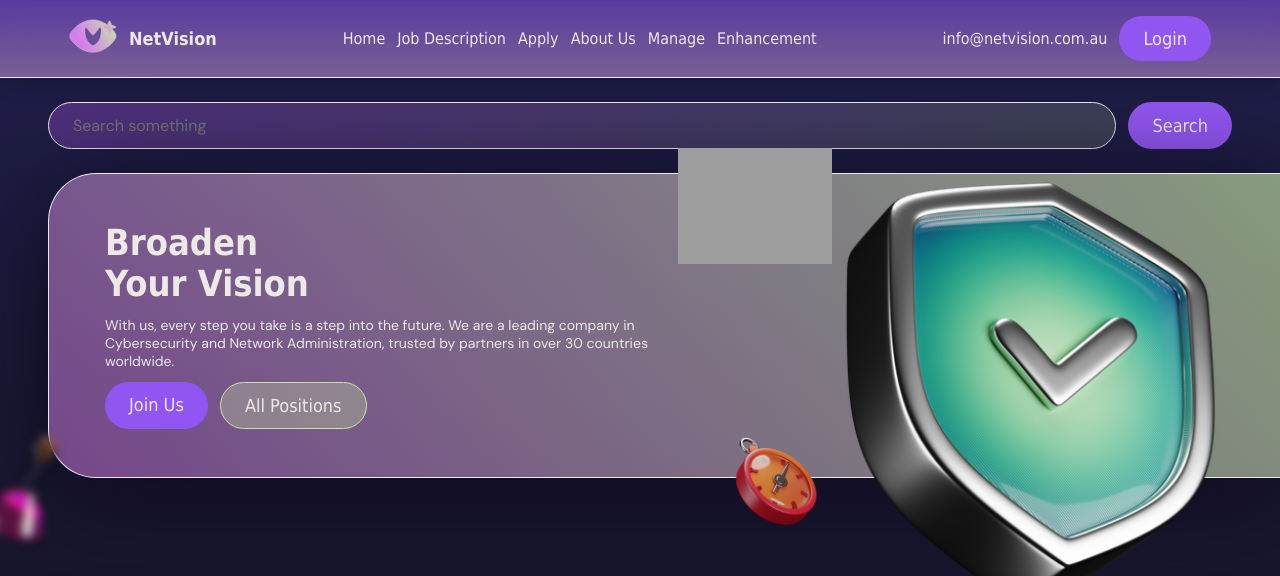
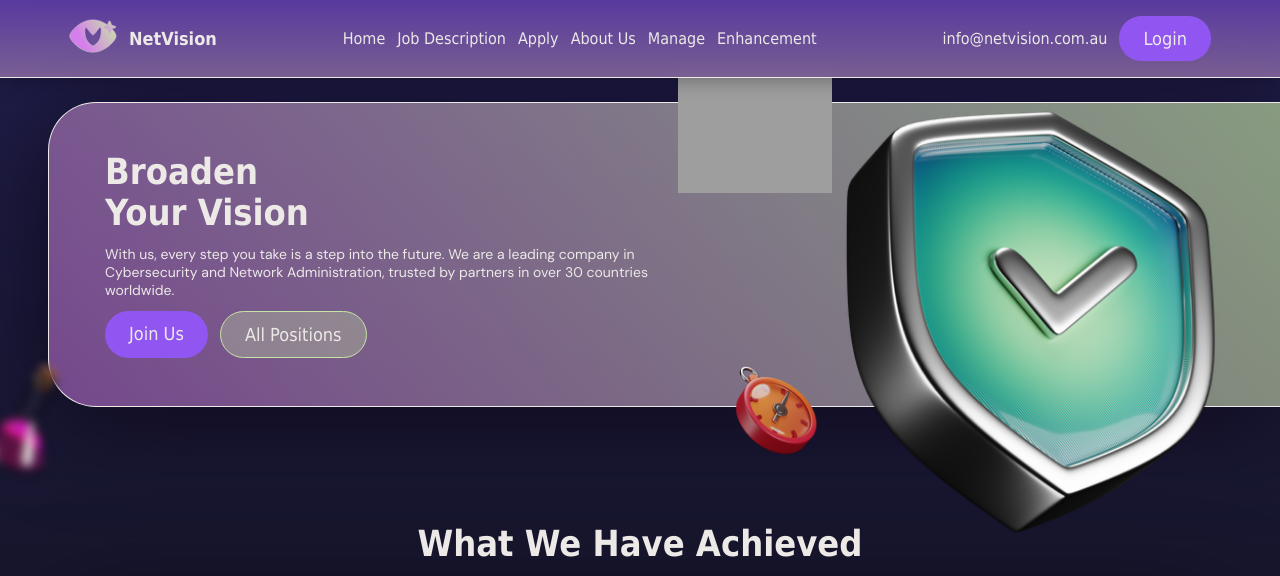
Before and after one commit to nguyenducnam06/Group-2-COS10026, a PHP site: page / in a window 1280 px wide. Shown: the top 576 px of the page. Run offline with PHP 8.4, Linux system fonts and the light colour scheme; some web fonts are replaced; grey boxes are pictures that could not be loaded.

Commit message:
deleted search box in index page

```diff
--- a/project1/index.php
+++ b/project1/index.php
@@ -22,13 +22,6 @@ include('metadata.inc');
     <main>
         <!-- Back to top button -->
         <?php include 'backtotopbutton.inc'; ?>
-
-        <!-- Search bar -->
-        <section class="input_with_button">
-            <label for="search" class="hidden">Search</label>
-            <input type="text" name="search" id="search" placeholder="Search something" />
-            <button class="primary">Search</button>
-        </section>
         <!-- Introduction Section -->
         <section class="intro">
             <div class="left_aligned">
```
